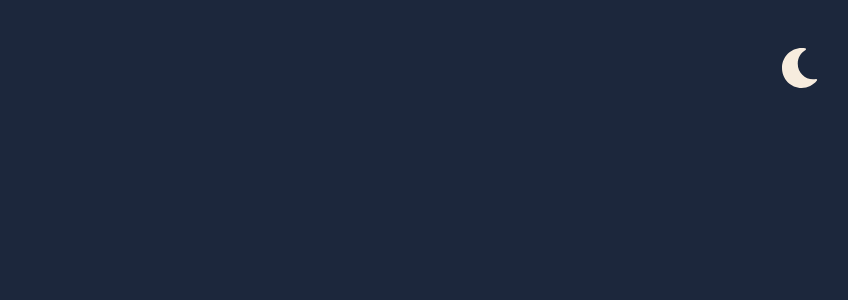
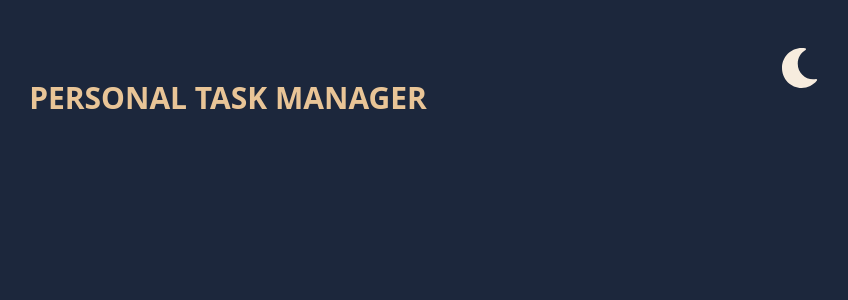
Before and after one commit to VividTruthKeeper/next-to-do, a Next.js app: page / in a window 1280 px wide. Shown: the top 300 px of the page, without its empty margins (412-1260 px from the left). Built offline with nearby package versions, Linux system fonts and the light colour scheme.

Commit message:
app title

```diff
--- a/app/page.tsx
+++ b/app/page.tsx
@@ -1,13 +1,19 @@
 import { Inter } from "@next/font/google";
 
 const inter = Inter({ subsets: ["latin"] });
+
+import AppTitle from "@/components/AppTitle";
 import ThemeButton from "@/components/ThemeButton";
 
 const Home = () => {
   return (
     <main className="bg-[#F7ECDE] dark:bg-[#1C273C] transition-all min-h-screen min-w-max">
       <ThemeButton />
-      <div className="container"></div>
+      <div className="container">
+        <div className="inner pt-20 pb-8">
+          <AppTitle />
+        </div>
+      </div>
     </main>
   );
 };
--- /dev/null
+++ b/components/AppTitle.tsx
@@ -0,0 +1,9 @@
+const AppTitle = () => {
+  return (
+    <h1 className="text-[#E9C597] font-extrabold text-3xl text-center">
+      PERSONAL TASK MANAGER
+    </h1>
+  );
+};
+
+export default AppTitle;
```
